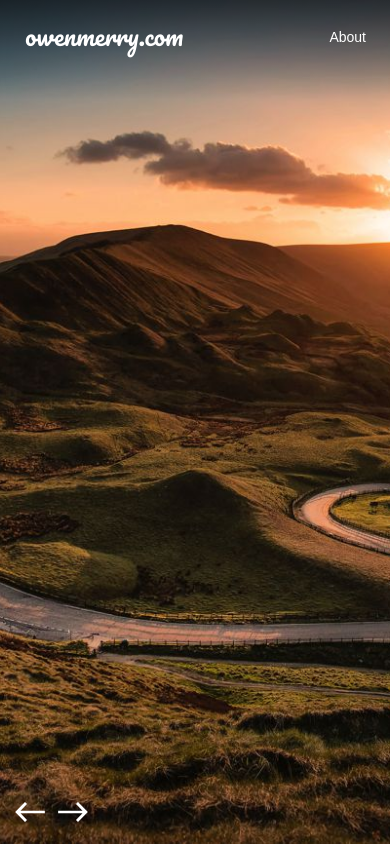
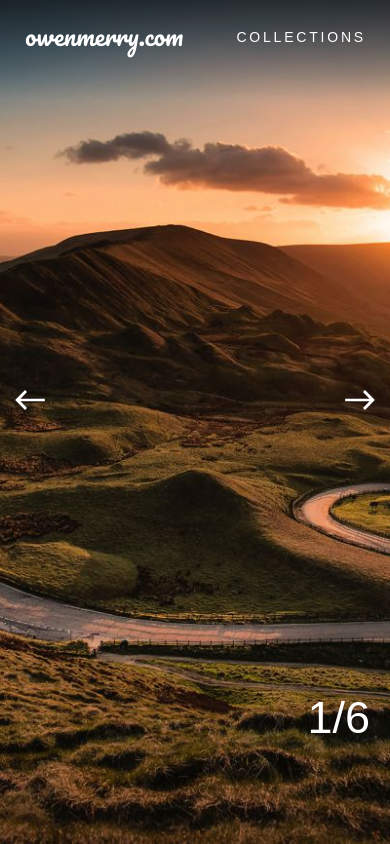
Before and after one commit to owenmerry/photo.owenmerry.com, a plain HTML site: page index.html in a window 390 px wide. Drawn offline with Linux system fonts and the light colour scheme.

Commit message:
added more mobile changes

```diff
--- a/css/app.css
+++ b/css/app.css
@@ -68,11 +68,18 @@ body,html{
 .title h2{margin:0;padding:.3em .3em;}
 
 
+
+
 .controls{
     position: absolute;
-    bottom:1em;
+    bottom:50%;
+    z-index:100;
+}
+.controls__left{
     left:1em;
-    z-index:100;
+}
+.controls__right{
+    right:1em;
 }
 .controls__button{
 width:4em;
@@ -96,11 +103,28 @@ transition: all 0.5s cubic-bezier(0.19, 1, 0.22, 1);
     right:0;
 }
 .controls__button--next:hover{
-    left:.5em;
+    /*left:.5em;*/
 }
 .controls__button--prev:hover{
-    right:.5em;
+    /*right:.5em;*/
 }
+
+
+/* mobile styles */
+@media only screen and (max-width: 600px) {
+}
+
+
+.photo-count{
+    position: absolute;
+    bottom:10rem;
+    z-index:100;
+    right: 2rem;
+    text-align:right;
+    font-size:4.5em;
+}
+
+
 
 .logo{
     position: absolute;
@@ -131,11 +155,13 @@ transition: all 0.5s cubic-bezier(0.19, 1, 0.22, 1);
     z-index:100;
     text-align:right;
 }
+
 .info ul{
     list-style-type: none;
     margin: 0;
     padding: 0;
     font-size:1.4em;
+    letter-spacing: .2em;
 }
 .info li{
     display: inline-block;
@@ -144,10 +170,11 @@ transition: all 0.5s cubic-bezier(0.19, 1, 0.22, 1);
     position: relative;
     top:0;
     transition: all 0.5s cubic-bezier(0.19, 1, 0.22, 1);
+    text-transform: uppercase;
 }
 .info li:hover{
     color:#66a5b8;
-    top:.2em;
+    /*top:.2em;*/
 }
 
 .about{
@@ -160,8 +187,11 @@ transition: all 0.5s cubic-bezier(0.19, 1, 0.22, 1);
     z-index:110;
     color:black;
 }
+
 .about .content{
     padding:2em;
+    height:100vh;
+    overflow-y: auto;
 }
 .about h2{
     font-size: 8em;
@@ -198,3 +228,14 @@ transition: all 0.5s cubic-bezier(0.19, 1, 0.22, 1);
 .about .close svg path{
     fill: black;
 }
+
+/* mobile styles */
+@media only screen and (max-width: 600px) {
+    .about{
+        width:90vw;
+        right:-90vw;
+    }
+    .about p{
+        width: inherit;
+    }
+}
--- a/index.html
+++ b/index.html
@@ -4,19 +4,33 @@
         <meta charset="UTF-8" />
         <link rel="stylesheet" type="text/css" href="./css/app.css" />
         <link href="https://fonts.googleapis.com/css?family=Pacifico" rel="stylesheet">
+        <meta name="viewport" content="width=device-width, initial-scale=1, maximum-scale=1, user-scalable=0">
+        <!--
+        #########################################################
+        _____      _____ _ __  _ __ ___   ___ _ __ _ __ _   _
+        / _ \ \ /\ / / _ \ '_ \| '_ ` _ \ / _ \ '__| '__| | | |
+        | (_) \ V  V /  __/ | | | | | | | |  __/ |  | |  | |_| |
+        \___/ \_/\_/ \___|_| |_|_| |_| |_|\___|_|  |_|   \__, |
+                                                        |___/
+        #########################################################
+        Made with ♥ by Owen Merry - owenmerry.com
+        #########################################################
+        -->
     </head>
 <body>
     <div class="app">
        <div class="image"></div>
        <div class="image__holder"></div>
        <div class="menu__bg"></div>
-       <div class="controls">
+       <div class="controls controls__left">
            <div class="controls__button controls__button--prev" onClick="prevSlide()">
                 <svg id="icon-arrow" viewBox="0 0 24 24" width="100%" height="100%">
                         <title>arrow</title>
                         <polygon points="6.3,12.8 20.9,12.8 20.9,11.2 6.3,11.2 10.2,7.2 9,6 3.1,12 9,18 10.2,16.8 "></polygon>
                     </svg>
            </div>
+       </div>
+       <div class="controls controls__right">
            <div class="controls__button controls__button--next" onClick="nextSlide()">
                 <svg id="icon-arrow" viewBox="0 0 24 24" width="100%" height="100%">
                         <title>arrow</title>
@@ -24,10 +38,13 @@
                     </svg>
            </div>
        </div>
+       <div class="photo-count">
+           <span class="photo-count__current"></span>/<span class="photo-count__all"></span>
+       </div>
        <div class="logo">owenmerry.com</div>
        <div class="info">
            <ul>
-               <li onClick="openAbout()">About</li>
+               <li onClick="openAbout()">Collections</li>
             </ul>
        </div>
        <div class="about">
@@ -41,6 +58,11 @@
                 </div>
                 <h2>About</h2>
                 <p>Lorem ipsum dolor sit amet, consectetur adipiscing elit. Nullam purus odio, ultrices sed aliquet eget, placerat eu quam. In porttitor orci quis velit pellentesque rhoncus. Pellentesque gravida orci quis sem consequat finibus. Suspendisse potenti. Curabitur id metus quis ligula viverra consequat id non elit. Praesent vulputate congue tortor. Sed venenatis sapien in arcu faucibus egestas. Sed orci erat, vestibulum in hendrerit ac, mollis in orci. Sed a tellus eget magna egestas egestas. Nunc rutrum nibh sed erat suscipit imperdiet. Nunc mi nunc, viverra sit amet ante at, luctus congue dui.</p>
+                <p>Lorem ipsum dolor sit amet, consectetur adipiscing elit. Nullam purus odio, ultrices sed aliquet eget, placerat eu quam. In porttitor orci quis velit pellentesque rhoncus. Pellentesque gravida orci quis sem consequat finibus. Suspendisse potenti. Curabitur id metus quis ligula viverra consequat id non elit. Praesent vulputate congue tortor. Sed venenatis sapien in arcu faucibus egestas. Sed orci erat, vestibulum in hendrerit ac, mollis in orci. Sed a tellus eget magna egestas egestas. Nunc rutrum nibh sed erat suscipit imperdiet. Nunc mi nunc, viverra sit amet ante at, luctus congue dui.</p>
+                <p>Lorem ipsum dolor sit amet, consectetur adipiscing elit. Nullam purus odio, ultrices sed aliquet eget, placerat eu quam. In porttitor orci quis velit pellentesque rhoncus. Pellentesque gravida orci quis sem consequat finibus. Suspendisse potenti. Curabitur id metus quis ligula viverra consequat id non elit. Praesent vulputate congue tortor. Sed venenatis sapien in arcu faucibus egestas. Sed orci erat, vestibulum in hendrerit ac, mollis in orci. Sed a tellus eget magna egestas egestas. Nunc rutrum nibh sed erat suscipit imperdiet. Nunc mi nunc, viverra sit amet ante at, luctus congue dui.</p>
+                <p>Lorem ipsum dolor sit amet, consectetur adipiscing elit. Nullam purus odio, ultrices sed aliquet eget, placerat eu quam. In porttitor orci quis velit pellentesque rhoncus. Pellentesque gravida orci quis sem consequat finibus. Suspendisse potenti. Curabitur id metus quis ligula viverra consequat id non elit. Praesent vulputate congue tortor. Sed venenatis sapien in arcu faucibus egestas. Sed orci erat, vestibulum in hendrerit ac, mollis in orci. Sed a tellus eget magna egestas egestas. Nunc rutrum nibh sed erat suscipit imperdiet. Nunc mi nunc, viverra sit amet ante at, luctus congue dui.</p>
+                <p>Lorem ipsum dolor sit amet, consectetur adipiscing elit. Nullam purus odio, ultrices sed aliquet eget, placerat eu quam. In porttitor orci quis velit pellentesque rhoncus. Pellentesque gravida orci quis sem consequat finibus. Suspendisse potenti. Curabitur id metus quis ligula viverra consequat id non elit. Praesent vulputate congue tortor. Sed venenatis sapien in arcu faucibus egestas. Sed orci erat, vestibulum in hendrerit ac, mollis in orci. Sed a tellus eget magna egestas egestas. Nunc rutrum nibh sed erat suscipit imperdiet. Nunc mi nunc, viverra sit amet ante at, luctus congue dui.</p>
+                <p>Lorem ipsum dolor sit amet, consectetur adipiscing elit. Nullam purus odio, ultrices sed aliquet eget, placerat eu quam. In porttitor orci quis velit pellentesque rhoncus. Pellentesque gravida orci quis sem consequat finibus. Suspendisse potenti. Curabitur id metus quis ligula viverra consequat id non elit. Praesent vulputate congue tortor. Sed venenatis sapien in arcu faucibus egestas. Sed orci erat, vestibulum in hendrerit ac, mollis in orci. Sed a tellus eget magna egestas egestas. Nunc rutrum nibh sed erat suscipit imperdiet. Nunc mi nunc, viverra sit amet ante at, luctus congue dui.</p>
             </div>
         </div>
        </div>
--- a/js/app.js
+++ b/js/app.js
@@ -12,13 +12,15 @@ class App {
         this.DOM.info = this.DOM.el.querySelector('.info');
         this.DOM.about = this.DOM.el.querySelector('.about');
         this.DOM.loader = this.DOM.el.querySelector('.loader');
+        this.DOM.counterCurrent = this.DOM.el.querySelector('.photo-count__current');
+        this.DOM.counterAll = this.DOM.el.querySelector('.photo-count__all');
 
         // settings
         this.direction = 'next';
         this.animationLock = false;
         this.config = {
             animation: {
-                speed: {fast: 0.3, medium: 0.5, slow: 0.7},
+                speed: {fast: 0.1, medium: 0.3, slow: 0.5},
                 ease: {power01: 'Power2.easeInOut', quint01: 'Quint.easeOut'}
             }
         };
@@ -36,10 +38,14 @@ class App {
 
         //loading
         this.buildLoading();
-        imagesLoaded( '.loader div', () => {
+        imagesLoaded( '.loader div',{ background: true }, () => {
             this.removeLoading()
             this.startStage();
+            console.log('images loaded');
         });
+
+        //variables
+        this.isMobile = window.innerWidth < 600;
 
 
     }
@@ -74,6 +80,7 @@ class App {
         var tlIntro = new TimelineMax({onComplete: () => this.setAnimationUnlock(), repeat:0,ease: this.config.animation.ease.power01});
 
         this.setImage();
+        this.setCollectionCounter();
 
             tlIntro
             .from(this.DOM.image,this.config.animation.speed.slow,{
@@ -97,6 +104,7 @@ class App {
             this.setCurrentDown()
             this.setDirection({mode:'prev'});
             this.exitSlide();
+            this.setCollectionCounter();
             console.log(this.getCurrent());
         }
     }
@@ -106,6 +114,7 @@ class App {
             this.setCurrentUp()
             this.setDirection({mode:'next'});
             this.exitSlide();
+            this.setCollectionCounter();
             console.log(this.getCurrent());
         }
     }
@@ -119,7 +128,7 @@ class App {
         tl
         .to(this.DOM.image,this.config.animation.speed.slow,{
             autoAlpha: 0,
-        })
+        },.1)
         ;
     }
 
@@ -132,7 +141,7 @@ class App {
         tl
         .set(this.DOM.image,{
             autoAlpha: 1,
-        })
+        },.1)
         ;
     }
 
@@ -160,7 +169,7 @@ class App {
             right: '0em',
         },0)
         .to(this.DOM.about,this.config.animation.speed.fast,{
-            right: '-50vw',
+            right: this.isMobile ? '-90vw' : '-50vw',
         },0)
         ;
     }
@@ -205,6 +214,10 @@ getCurrent(){
     return this.current;
 }
 
+getCurrent(){
+    return this.current;
+}
+
 setCurrentUp(){
     return this.getCurrent() === this.photos.length - 1 ? this.current = 0 : this.current++;
 }
@@ -219,6 +232,15 @@ setImage(){
 
 setImageHolder(){
     this.DOM.imageHolder[0].style.backgroundImage = `url('./images/gallery/${this.photos[this.getCurrent()]}')`;
+}
+
+getCollectionTotal(){
+    return this.photos.length;
+}
+
+setCollectionCounter(){
+    this.DOM.counterCurrent.innerHTML = this.getCurrent() + 1;
+    this.DOM.counterAll.innerHTML = this.getCollectionTotal();
 }
 
 
```
